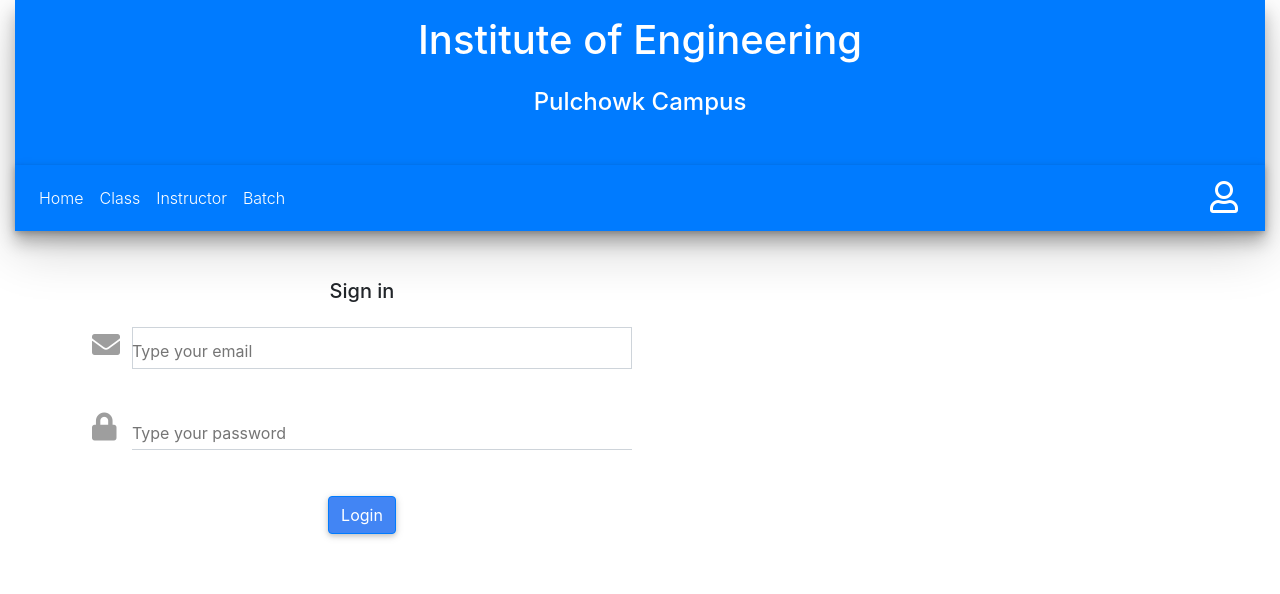
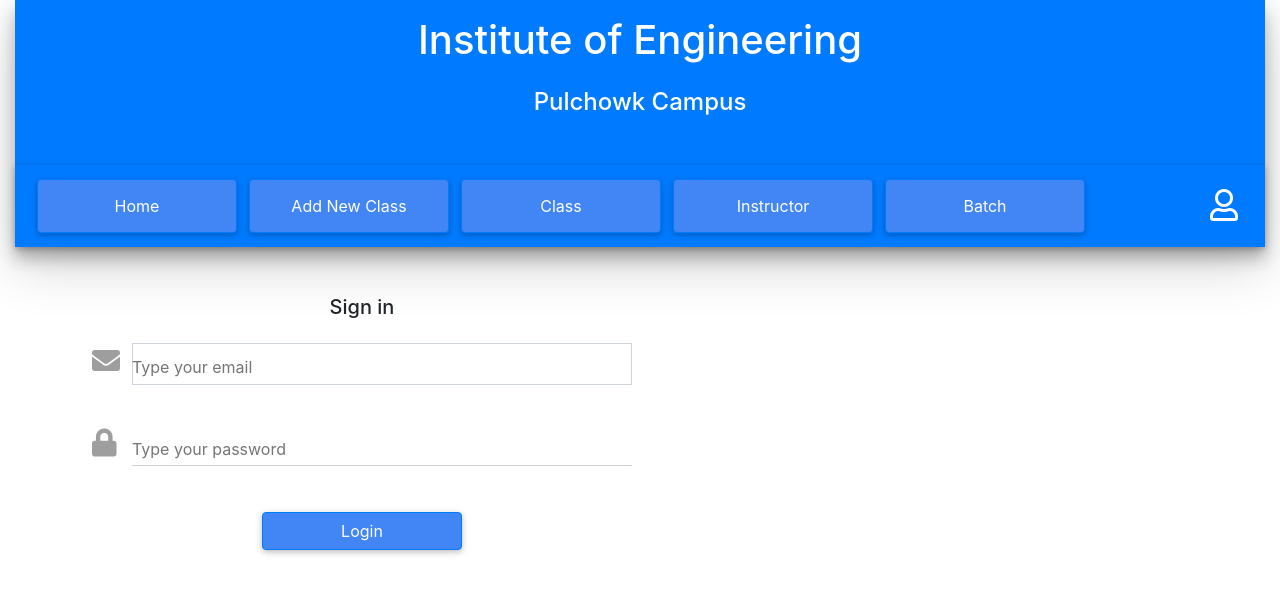
Before and after one commit to Minor-DBMS-Projects/Attendance-Client, a React (Create React App) app: page / in a window 1280 px wide. Shown: the top 594 px of the page. Built offline with nearby package versions, Linux system fonts and the light colour scheme; no server answers.

Commit message:
Minor UI changes

```diff
--- a/src/App.css
+++ b/src/App.css
@@ -1,6 +1,6 @@
 .btn {
-  padding: 0px;
-  text-transform: unset !important;
+  text-transform: capitalize !important;
+  width: 200px;
 }
 .parent {
   display: flex;
--- a/src/components/layout/Navigation.js
+++ b/src/components/layout/Navigation.js
@@ -7,6 +7,7 @@
   MDBNavbarToggler,
   MDBCollapse,
   MDBIcon,
+  MDBBtn,
 } from "mdbreact";
 
 export default class Navigation extends Component {
@@ -25,20 +26,35 @@
           <MDBNavbarToggler onClick={this.toggleCollapse} />
           <MDBCollapse id="navbarCollapse3" isOpen={this.state.isOpen} navbar>
             <MDBNavbarNav left>
+              <MDBBtn color="primary">
                 <MDBNavItem>
                   <MDBNavLink to="/" exact>
                     Home
                   </MDBNavLink>
                 </MDBNavItem>
+              </MDBBtn>
+              <MDBBtn color="primary">
+                <MDBNavItem>
+                  <MDBNavLink to="/addnewclass" exact>
+                    Add new class
+                  </MDBNavLink>
+                </MDBNavItem>
+              </MDBBtn>
+              <MDBBtn color="primary">
                 <MDBNavItem>
                   <MDBNavLink to="/classes">Class</MDBNavLink>
                 </MDBNavItem>
+              </MDBBtn>
+              <MDBBtn color="primary">
                 <MDBNavItem>
                   <MDBNavLink to="/instructor">Instructor</MDBNavLink>
                 </MDBNavItem>
+              </MDBBtn>
+              <MDBBtn color="primary">
                 <MDBNavItem>
                   <MDBNavLink to="/batch">Batch</MDBNavLink>
                 </MDBNavItem>
+              </MDBBtn>
             </MDBNavbarNav>
             <MDBNavbarNav right>
               <MDBNavItem>
```
Also changed, not shown: src/components/layout/Header.js (+6 -4 lines). Lines whose indentation alone changed are shown as unchanged.
